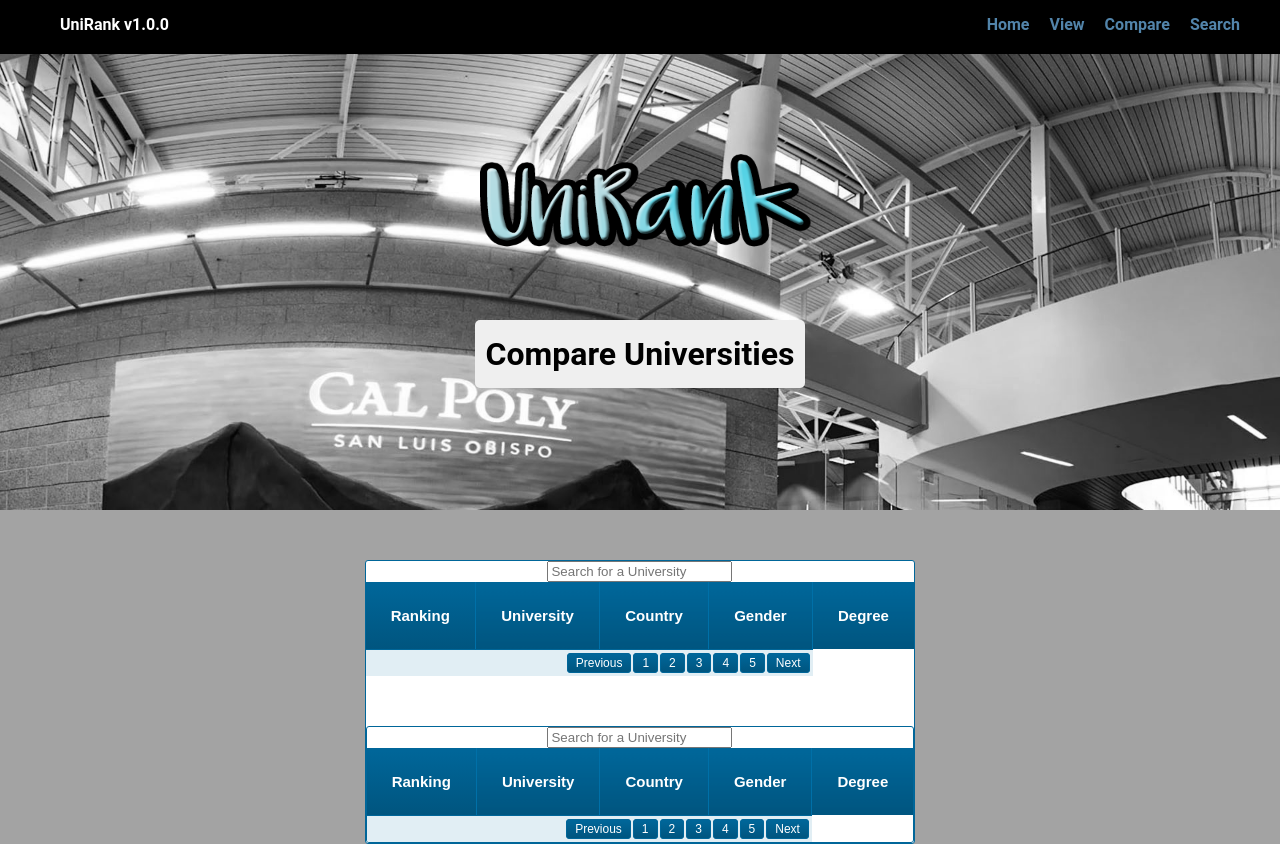
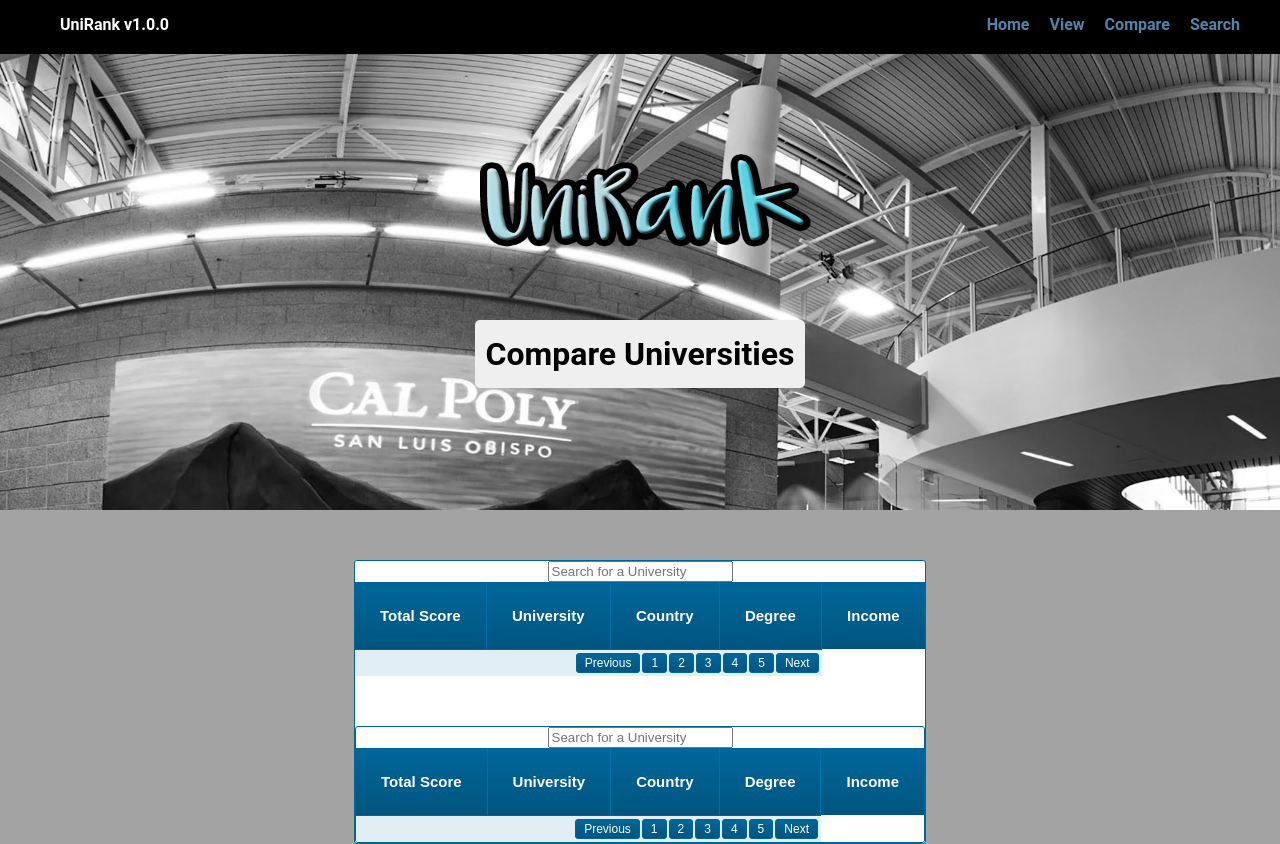
Before and after one commit to devinnicholson/CPE365-Project, a PHP site: page /compare.php in a window 1280 px wide. Run offline with PHP 8.4, Linux system fonts and the light colour scheme; data that the repository does not hold is empty.

Commit message:
sql commit2

```diff
--- a/projectPHP/compare.php
+++ b/projectPHP/compare.php
@@ -38,20 +38,21 @@
 <section class="container">
 <input type="search" class="light-table-filter" data-table="order-table" placeholder="Search for a University">
 <table class="order-table table">
- <thead><tr><th>Ranking</th><th>University</th><th>Country</th><th>Gender</th><th>Degree</th></tr></thead>
-<tfoot><tr><td colspan="4"><div id="paging"><ul><li><a href="#"><span>Previous</span></a></li><li><a href="#" class="active"><span>1</span></a></li><li><a href="#"><span>2</span></a></li><li><a href="#"><span>3</span></a></li><li><a href="#"><span>4</span></a></li><li><a href="#"><span>5</span></a></li><li><a href="#"><span>Next</span></a></li></ul></div></tr></tfoot>
-<tbody>
 
+<thead><tr><th>Total Score</th><th>University</th><th>Country</th><th>Degree</th><th>Income</th></tr></thead>
+ <tfoot><tr><td colspan="4"><div id="paging"><ul><li><a href="#"><span>Previous</span></a></li><li><a href="#" class="active"><span>1</     span></a></li><li><a href="#"><span>2</span></a></li><li><a href="#"><span>3</span></a></li><li><a href="#"><span>4</span></a></li><li><a  href="#"><span>5</span></a></li><li><a href="#"><span>Next</span></a></li></ul></div></tr></tfoot>
+ <tbody>
  <?php
 
-//  $db = new PDO('mysql:host=cslvm74.csc.calpoly.edu;dbname=dmarndt', 'dmarndt', '5259491');
+// $db = new PDO('mysql:host=cslvm74.csc.calpoly.edu;dbname=dmarndt', 'dmarndt', '5259491');
+
+  $db = new PDO('mysql:host=127.0.0.1;port=33306;dbname=dmarndt', 'dmarndt', '5259491');
 
 
-$db = new PDO('mysql:host=127.0.0.1;port=33306;dbname=dmarndt', 'dmarndt', '5259491');
+  foreach ($db->query('select distinct ranking.total, university.name, country.name, attainment.degree, ranking.income from university,      country, attainment, ranking where university.country = country.id and attainment.country = country.id and ranking.university =            university.id and gender = "total" and ranking.income IS NOT NULL order by ranking.total DESC, attainment.degree') as $row){
+       ?>
 
-foreach ($db->query('select ranking.total, university.name, country.name, attainment.gender, attainment.degree from university, country,   attainment, ranking where university.country = country.id and attainment.country = country.id and ranking.university = university.id') as $row){
-       ?>
- <tr>
+<tr>
      <td><?php echo $row[0]; ?></td>
      <td><?php echo $row[1]; ?></td>
      <td><?php echo $row[2]; ?></td>
@@ -80,19 +81,22 @@ foreach ($db->query('select ranking.total, university.name, country.name, attain
 <input type="search" class="light-table-filter" data-table="order-table2" placeholder="Search for a University">
 
     <table class="order-table2 table">
- <thead><tr><th>Ranking</th><th>University</th><th>Country</th><th>Gender</th><th>Degree</th></tr></thead>
-<tfoot><tr><td colspan="4"><div id="paging"><ul><li><a href="#"><span>Previous</span></a></li><li><a href="#" class="active"><span>1</span></a></li><li><a href="#"><span>2</span></a></li><li><a href="#"><span>3</span></a></li><li><a href="#"><span>4</span></a></li><li><a href="#"><span>5</span></a></li><li><a href="#"><span>Next</span></a></li></ul></div></tr></tfoot>
-<tbody>
 
+
+ <thead><tr><th>Total Score</th><th>University</th><th>Country</th><th>Degree</th><th>Income</th></tr></thead>
+ <tfoot><tr><td colspan="4"><div id="paging"><ul><li><a href="#"><span>Previous</span></a></li><li><a href="#" class="active"><span>1</     span></a></li><li><a href="#"><span>2</span></a></li><li><a href="#"><span>3</span></a></li><li><a href="#"><span>4</span></a></li><li><a  href="#"><span>5</span></a></li><li><a href="#"><span>Next</span></a></li></ul></div></tr></tfoot>
+ <tbody>
  <?php
 
-// $db = new PDO('mysql:host=cslvm74.csc.calpoly.edu;dbname=dmarndt', 'dmarndt', '5259491');
+   //$db = new PDO('mysql:host=cslvm74.csc.calpoly.edu;dbname=dmarndt', 'dmarndt', '5259491');
 
-$db = new PDO('mysql:host=127.0.0.1;port=33306;dbname=dmarndt', 'dmarndt', '5259491');
+   $db = new PDO('mysql:host=127.0.0.1;port=33306;dbname=dmarndt', 'dmarndt', '5259491');
 
-foreach ($db->query('select ranking.total, university.name, country.name, attainment.gender, attainment.degree from university, country,   attainment, ranking where university.country = country.id and attainment.country = country.id and ranking.university = university.id') as $row){
-       ?>
- <tr>
+
+    foreach ($db->query('select distinct ranking.total, university.name, country.name, attainment.degree, ranking.income from university,      country, attainment, ranking where university.country = country.id and attainment.country = country.id and ranking.university =            university.id and gender = "total" and ranking.income IS NOT NULL order by ranking.total DESC, attainment.degree') as $row){
+         ?>
+
+<tr>
      <td><?php echo $row[0]; ?></td>
      <td><?php echo $row[1]; ?></td>
      <td><?php echo $row[2]; ?></td>
--- a/projectPHP/view.php
+++ b/projectPHP/view.php
@@ -34,7 +34,7 @@
 <main class="flex">
 <div class="datagrid">
 <table id="viewTable" class="sortable">
-<thead><tr><th>Ranking</th><th>University</th><th>Country</th><th>Gender</th><th>Degree</th></tr></thead>
+<thead><tr><th>Total Score</th><th>University</th><th>Country</th><th>Degree</th><th>Income</th></tr></thead>
 <tfoot><tr><td colspan="4"><div id="paging"><ul><li><a href="#"><span>Previous</span></a></li><li><a href="#" class="active"><span>1</span></a></li><li><a href="#"><span>2</span></a></li><li><a href="#"><span>3</span></a></li><li><a href="#"><span>4</span></a></li><li><a href="#"><span>5</span></a></li><li><a href="#"><span>Next</span></a></li></ul></div></tr></tfoot>
 <tbody>
 <?php
@@ -44,7 +44,7 @@
 $db = new PDO('mysql:host=127.0.0.1;port=33306;dbname=dmarndt', 'dmarndt', '5259491');
 
 
-foreach ($db->query('select distinct ranking.total, university.name, country.name, attainment.gender, attainment.degree from university, country, attainment, ranking where university.country = country.id and attainment.country = country.id and ranking.university = university.id order by ranking.total') as $row){
+foreach ($db->query('select distinct ranking.total, university.name, country.name, attainment.degree, ranking.income from university, country, attainment, ranking where university.country = country.id and attainment.country = country.id and ranking.university = university.id and gender = "total" and ranking.income IS NOT NULL order by ranking.total DESC, attainment.degree') as $row){
 ?>
 <tr>
     <td><?php echo $row[0]; ?></td>
```
Also changed, not shown: projectPHP/search.php (+9 -7 lines), 1 other file.
